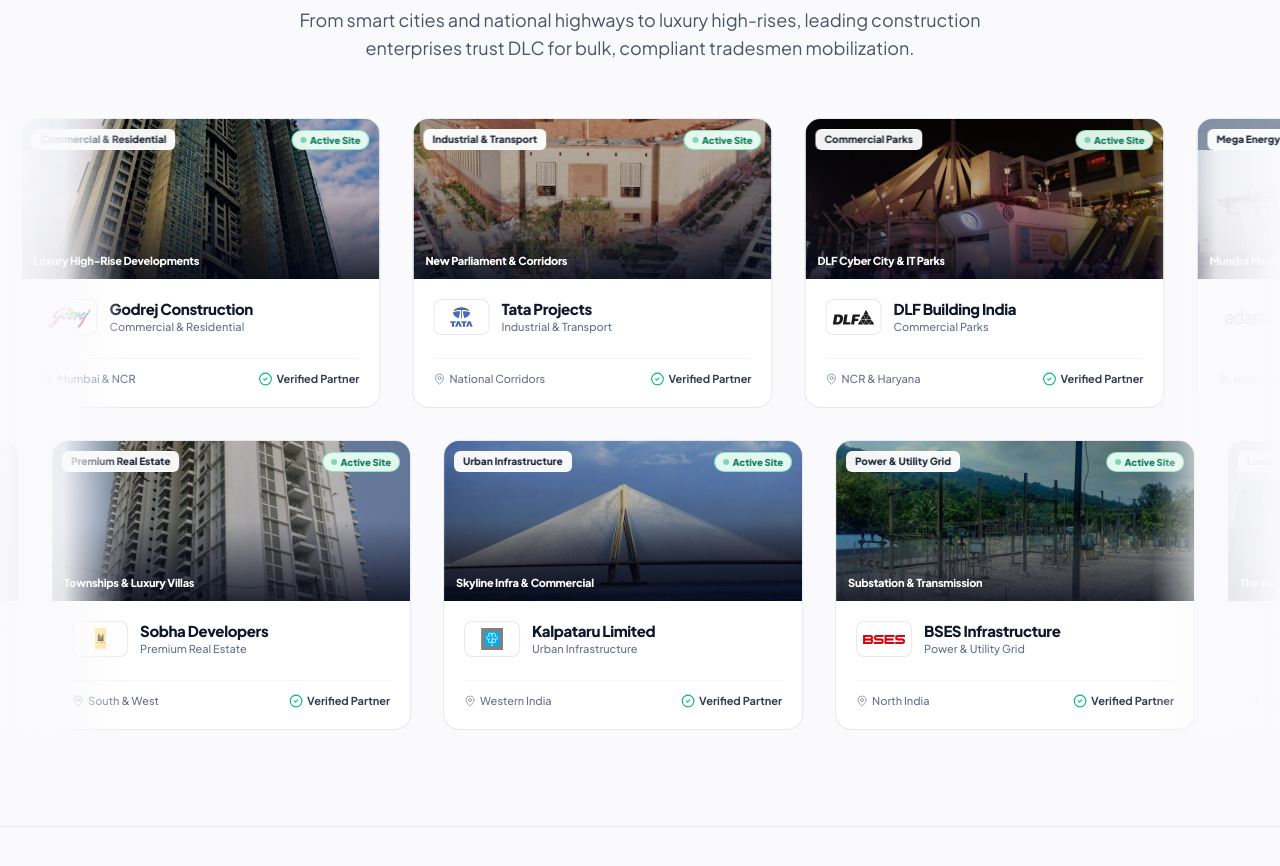
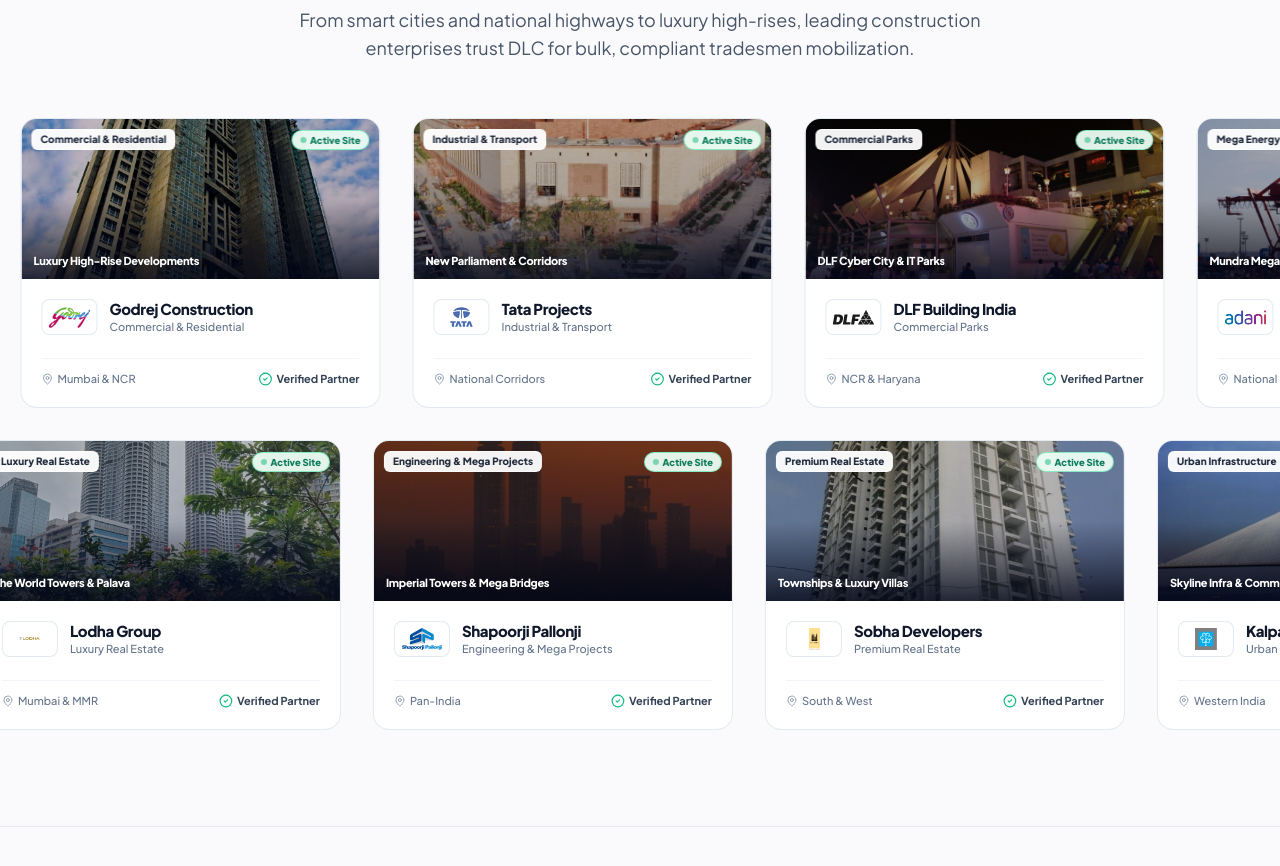
Before and after one commit to suryanmandal/digitallabourchowkv2, a Next.js app: page / in a window 1280 px wide. Shown: the part 6173-7039 px from the top of the page. Built offline with nearby package versions, Linux system fonts and the light colour scheme.

Commit message:
fix(home): remove edge gradient blur overlays and set lower marquee row to travel left-to-right

```diff
--- a/components/Home.tsx
+++ b/components/Home.tsx
@@ -2060,12 +2060,8 @@ export function EnterprisePartnerWall() {
         </p>
       </div>
 
-      {/* Dual Row Infinite Marquee Container (Both Moving Right-to-Left with Edge Vignettes) */}
+      {/* Dual Row Infinite Marquee Container (Upper: Right-to-Left | Lower: Left-to-Right) */}
       <div className="relative w-full space-y-6 sm:space-y-8">
-        {/* Left and Right Visual Gradient Vignettes */}
-        <div className="absolute left-0 top-0 bottom-0 w-16 sm:w-32 bg-gradient-to-r from-[#FAFAFC] via-[#FAFAFC]/90 to-transparent z-20 pointer-events-none" />
-        <div className="absolute right-0 top-0 bottom-0 w-16 sm:w-32 bg-gradient-to-l from-[#FAFAFC] via-[#FAFAFC]/90 to-transparent z-20 pointer-events-none" />
-
         {/* ROW 1: UPPER MARQUEE (Right to Left) */}
         <div className="flex w-max animate-[marquee-rtl_35s_linear_infinite] hover:[animation-play-state:paused]">
           {[...UPPER_ROW_PARTNERS, ...UPPER_ROW_PARTNERS].map((partner, idx) => (
@@ -2073,8 +2069,8 @@ export function EnterprisePartnerWall() {
           ))}
         </div>
 
-        {/* ROW 2: LOWER MARQUEE (Right to Left) */}
-        <div className="flex w-max animate-[marquee-rtl_38s_linear_infinite] hover:[animation-play-state:paused]">
+        {/* ROW 2: LOWER MARQUEE (Left to Right) */}
+        <div className="flex w-max animate-marquee-ltr hover:[animation-play-state:paused]">
           {[...LOWER_ROW_PARTNERS, ...LOWER_ROW_PARTNERS].map((partner, idx) => (
             <EnterpriseMarqueeCard key={`lower-${partner.id}-${idx}`} partner={partner} />
           ))}
--- a/tailwind.config.ts
+++ b/tailwind.config.ts
@@ -24,10 +24,15 @@ const config: Config = {
           "0%": { transform: "translate3d(0, 0, 0)" },
           "100%": { transform: "translate3d(-50%, 0, 0)" },
         },
+        "marquee-ltr": {
+          "0%": { transform: "translate3d(-50%, 0, 0)" },
+          "100%": { transform: "translate3d(0, 0, 0)" },
+        },
       },
       animation: {
         marquee: "marquee-rtl 25s linear infinite",
         "marquee-rtl": "marquee-rtl 25s linear infinite",
+        "marquee-ltr": "marquee-ltr 38s linear infinite",
       },
     },
   },
```
